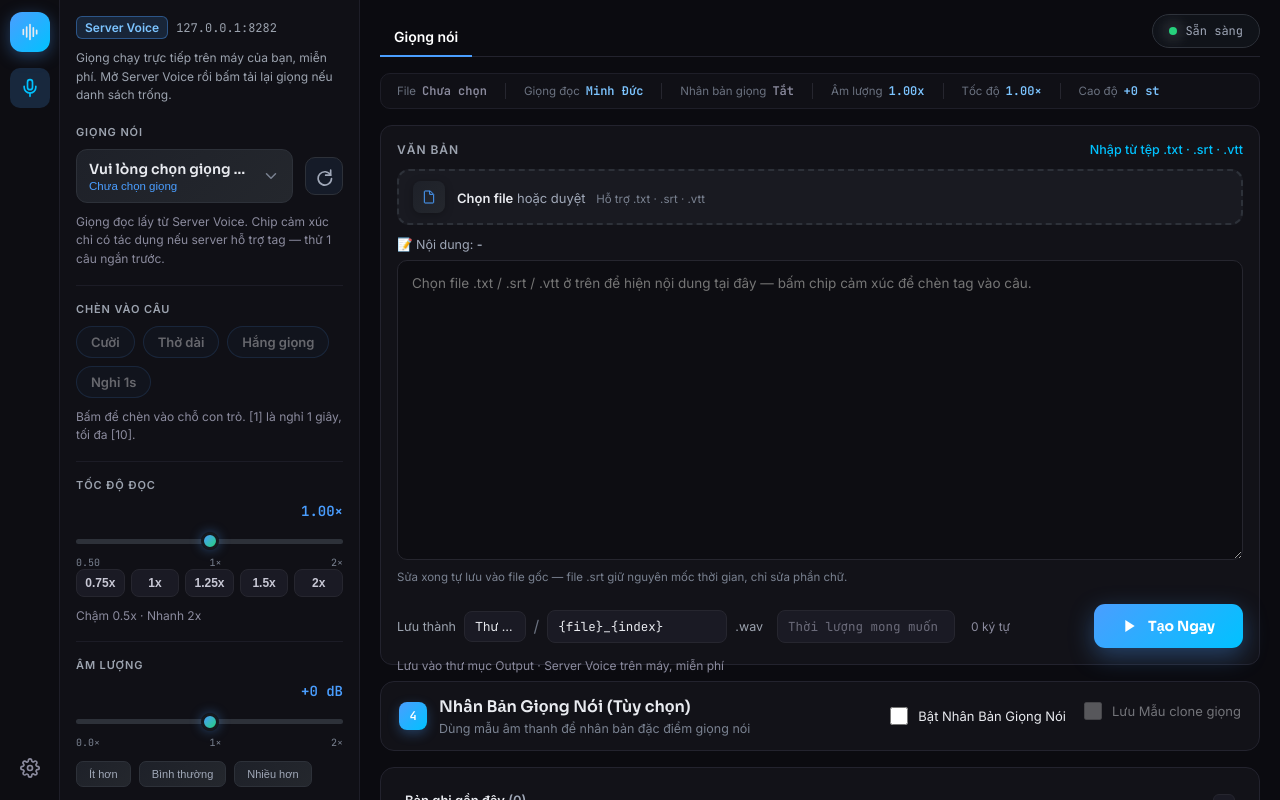
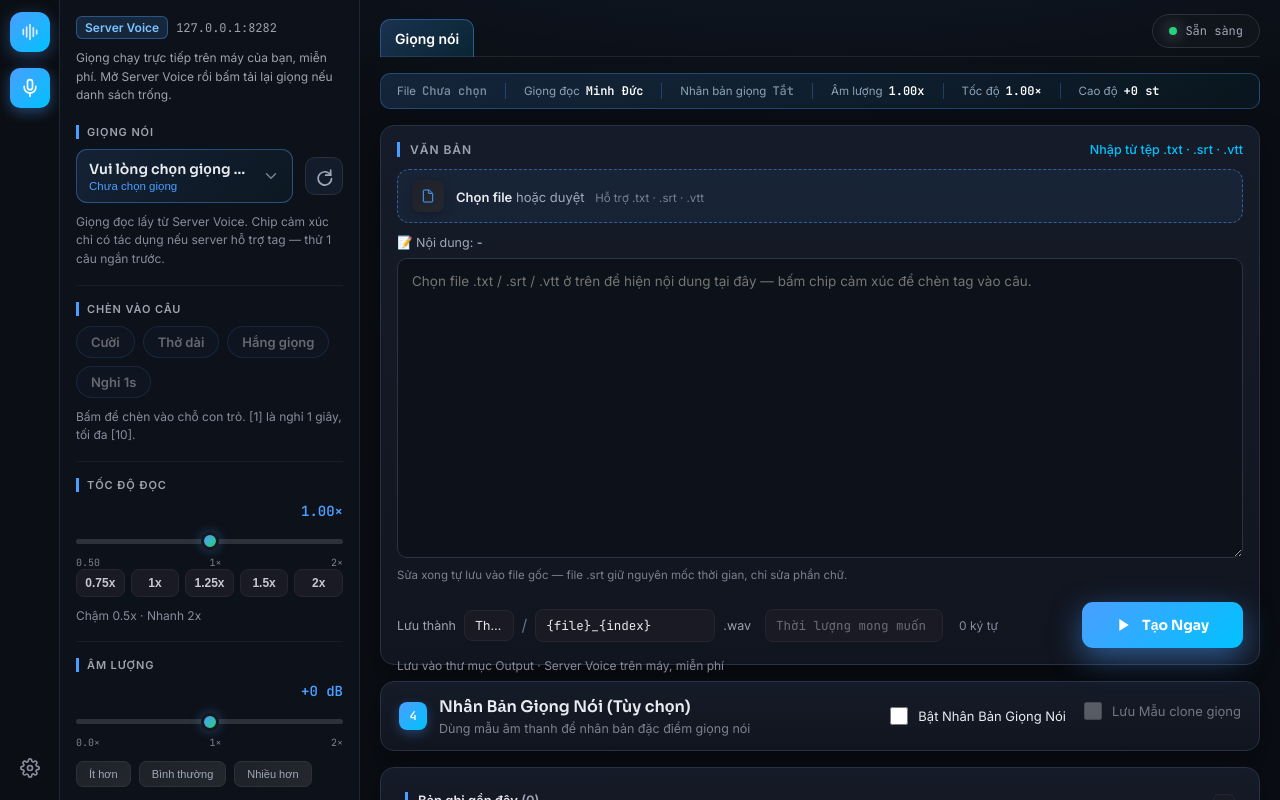
Before and after one commit to LeTruong91/sub_studio, a plain HTML site: page web/index.html in a window 1280 px wide. Drawn offline with Linux system fonts and the light colour scheme.

Commit message:
Doi dien giao dien: navy + xanh dien, panel noi, tab dang pill, nut phat tron xanh

```diff
--- a/web/css/style.css
+++ b/web/css/style.css
@@ -3133,3 +3133,137 @@ input[type="range"] {
 .vn-rec-row:hover {
   background: #16161f;
 }
+
+/* ===== Giao diện mới: navy + xanh điện, panel nổi, điểm nhấn rõ ===== */
+
+/* Nền chính: navy đen, quầng sáng xanh nhẹ phía trên */
+.vn-main {
+  background:
+    radial-gradient(1200px 320px at 50% -100px, rgba(74, 158, 255, 0.09), transparent 70%),
+    #0a0d13;
+}
+
+.vn-sidebar {
+  background: #0d1119;
+  border-right-color: #1f2735;
+}
+
+.vn-rail {
+  background: #0b0e14;
+  border-right-color: #1f2735;
+}
+
+/* Panel nổi: nền gradient navy, viền xanh-navy, bóng mềm */
+.vn-text-card,
+.vn-recent.card,
+.vn-clone-full {
+  background: linear-gradient(180deg, #151b28 0%, #11151f 100%);
+  border-color: #273244;
+  border-radius: 14px;
+  box-shadow: 0 12px 30px rgba(0, 0, 0, 0.38);
+}
+
+/* Tab đang chọn: viên thuốc đầy màu, nối với nội dung */
+.vn-tab.active {
+  background: linear-gradient(135deg, rgba(74, 158, 255, 0.24) 0%, rgba(0, 194, 255, 0.12) 100%);
+  border: 1px solid rgba(74, 158, 255, 0.4);
+  border-bottom: none;
+  border-radius: 10px 10px 0 0;
+  color: #fff;
+}
+
+/* Thanh tóm tắt: nền gradient xanh, giá trị trắng */
+.vn-summary {
+  background: linear-gradient(90deg, rgba(74, 158, 255, 0.16) 0%, rgba(0, 194, 255, 0.05) 100%);
+  border-color: rgba(74, 158, 255, 0.32);
+}
+
+.vn-summary .summary-row + .summary-row {
+  border-left-color: rgba(74, 158, 255, 0.28);
+}
+
+.vn-summary .summary-label {
+  color: #8fa3b8;
+}
+
+.vn-summary .summary-value {
+  color: #fff;
+}
+
+.vn-summary .summary-value.muted {
+  color: #7a8a9e;
+}
+
+/* Vạch xanh trước tiêu đề mục */
+.vn-text-head {
+  border-left: 3px solid #4a9eff;
+  padding-left: 10px;
+}
+
+.vn-recent-head {
+  border-left: 3px solid #4a9eff;
+  padding-left: 10px;
+}
+
+.vn-sec-title {
+  border-left: 3px solid #4a9eff;
+  padding-left: 8px;
+}
+
+/* Dropzone: viền xanh đứt nét, nền xanh nhạt */
+.vn-text-card .dropzone {
+  border: 1.5px dashed rgba(74, 158, 255, 0.5);
+  background: rgba(74, 158, 255, 0.07);
+}
+
+.vn-text-card .dropzone:hover {
+  border-color: #4a9eff;
+  background: rgba(74, 158, 255, 0.12);
+}
+
+/* Ô soạn: viền navy rõ hơn */
+.vn-text-card #contentEditor {
+  background: #0d1119;
+  border-color: #2a3444;
+}
+
+/* Nút chọn giọng: viền xanh nhạt */
+.vn-sidebar .voice-select-btn {
+  border-color: rgba(74, 158, 255, 0.4);
+  background: linear-gradient(135deg, rgba(74, 158, 255, 0.12) 0%, rgba(0, 194, 255, 0.04) 100%);
+}
+
+/* Nút Tạo Ngay: to và sáng hơn */
+.vn-generate {
+  padding: 14px 34px !important;
+  font-size: 14px !important;
+  box-shadow: 0 10px 30px rgba(74, 158, 255, 0.5) !important;
+}
+
+/* Nút phát tròn đầy màu xanh */
+.vn-rec-play {
+  background: linear-gradient(135deg, #4a9eff 0%, #00c2ff 100%);
+  border-color: transparent;
+  color: #fff;
+  box-shadow: 0 4px 14px rgba(74, 158, 255, 0.4);
+}
+
+.vn-rec-play:hover {
+  filter: brightness(1.12);
+  color: #fff;
+  border-color: transparent;
+}
+
+.vn-rec-play.playing {
+  background: rgba(74, 158, 255, 0.14);
+  border-color: #4a9eff;
+  color: #4a9eff;
+  box-shadow: none;
+}
+
+/* Rail: nút đang chọn đầy màu */
+.vn-rail-btn.active {
+  background: linear-gradient(135deg, #4a9eff 0%, #00c2ff 100%);
+  color: #fff;
+  box-shadow: 0 4px 14px rgba(74, 158, 255, 0.4);
+}
```
